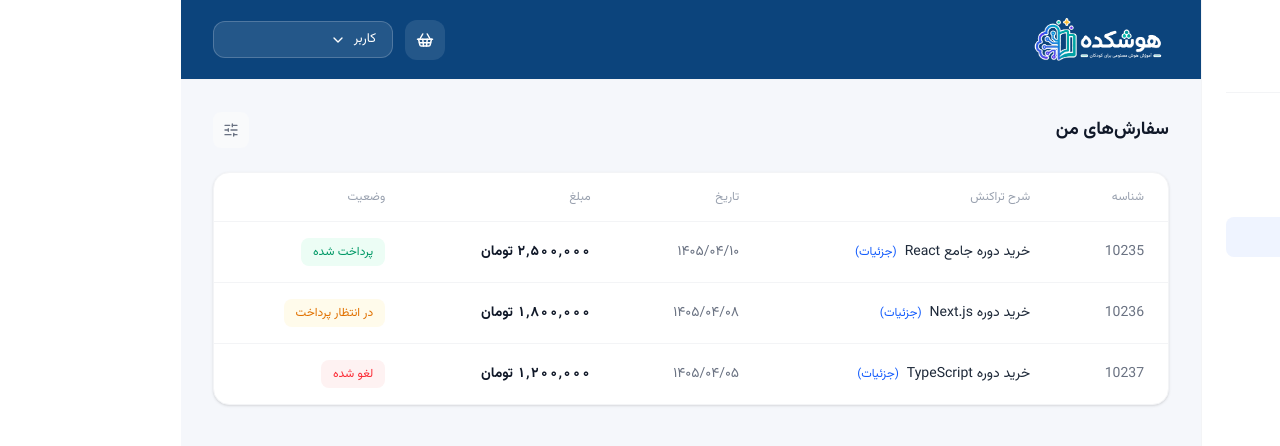
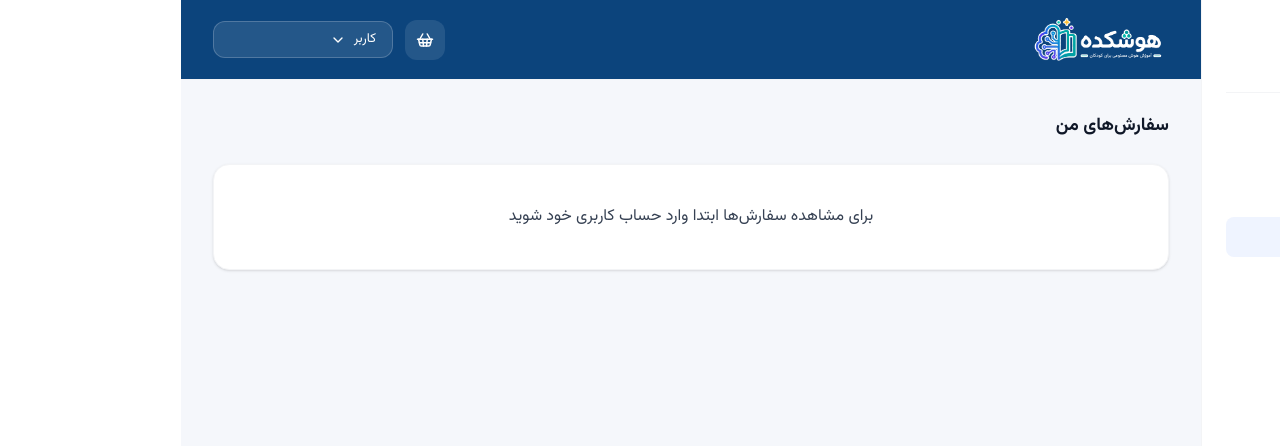
Before and after one commit to mohammad1394/hooshcadeh, a Next.js app in the folder frontend/: page /panel/payment in a window 1280 px wide. Shown: the top 446 px of the page. Built offline with nearby package versions, Linux system fonts and the light colour scheme.

Commit message:
add api for payment page

```diff
--- a/frontend/src/app/panel/payment/page.tsx
+++ b/frontend/src/app/panel/payment/page.tsx
@@ -1,101 +1,122 @@
 "use client";
 
 import { useEffect, useState } from "react";
-import Link from "next/link";
-import { SlidersHorizontal } from "lucide-react";
-
-type OrderStatus = "paid" | "canceled" | "pending";
+import { storage } from "@/lib/storage";
+import { getProfile } from "@/services/auth";
+import { useAuth } from "@/context/AuthContext";
+import { User } from "@/types/auth";
+import { toast } from "react-hot-toast";
 
 type Order = {
     id: string;
-    description: string;
+    title: string;
+    detail: string;
     date: string;
     amount: number;
-    status: OrderStatus;
     detailsHref?: string;
 };
 
-const statusConfig: Record<OrderStatus, { label: string; className: string }> = {
-    paid: {
-        label: "پرداخت شده",
-        className: "bg-emerald-50 text-emerald-600",
-    },
-    canceled: {
-        label: "لغو شده",
-        className: "bg-red-50 text-red-500",
-    },
-    pending: {
-        label: "در انتظار پرداخت",
-        className: "bg-amber-50 text-amber-600",
-    },
-};
+function toJalaliDate(isoDate: string): string {
+    const date = new Date(isoDate);
+
+    if (isNaN(date.getTime())) {
+        return isoDate;
+    }
+
+    return new Intl.DateTimeFormat("fa-IR-u-ca-persian", {
+        year: "numeric",
+        month: "2-digit",
+        day: "2-digit",
+    }).format(date);
+}
+
+function toJalaliDateTime(isoDate: string): string {
+    const date = new Date(isoDate);
+
+    if (isNaN(date.getTime())) {
+        return isoDate;
+    }
+
+    return new Intl.DateTimeFormat("fa-IR-u-ca-persian", {
+        year: "numeric",
+        month: "2-digit",
+        day: "2-digit",
+        hour: "2-digit",
+        minute: "2-digit",
+    }).format(date);
+}
 
 function OrdersPage() {
-    const [orders, setOrders] = useState<Order[]>([
-        {
-            id: "10235",
-            description: "خرید دوره جامع React",
-            date: "۱۴۰۵/۰۴/۱۰",
-            amount: 2500000,
-            status: "paid",
-            detailsHref: "/profile/orders/10235",
-        },
-        {
-            id: "10236",
-            description: "خرید دوره Next.js",
-            date: "۱۴۰۵/۰۴/۰۸",
-            amount: 1800000,
-            status: "pending",
-            detailsHref: "/profile/orders/10236",
-        },
-        {
-            id: "10237",
-            description: "خرید دوره TypeScript",
-            date: "۱۴۰۵/۰۴/۰۵",
-            amount: 1200000,
-            status: "canceled",
-            detailsHref: "/profile/orders/10237",
-        },
-    ]);
-
+    const { isLoggedIn, isInitialized } = useAuth();
+    const [profile, setProfile] = useState<User | null>(null);
     const [loading, setLoading] = useState(true);
+    const [error, setError] = useState<string | null>(null);
 
     useEffect(() => {
-        const fetchOrders = async () => {
+        if (!isInitialized) return;
+
+        if (!isLoggedIn) {
+            setLoading(false);
+            return;
+        }
+
+        let isMounted = true;
+
+        const fetchProfile = async () => {
             try {
-                setLoading(true);
+                const accessToken = storage.getAccessToken();
+                if (!accessToken) {
+                    setLoading(false);
+                    return;
+                }
 
-                // TODO:
-                // این قسمت را بعداً با API واقعی جایگزین کن.
-                // const data = await getOrders(accessToken);
-                // setOrders(data);
-
-                await new Promise((resolve) => setTimeout(resolve, 800));
-            } catch (error) {
-                console.error(error);
+                const data = await getProfile(accessToken);
+                if (isMounted) {
+                    setProfile(data);
+                }
+            } catch (err) {
+                console.error(err);
+                toast.error("دریافت اطلاعات کاربری با خطا مواجه شد");
+                if (isMounted) {
+                    setError("دریافت سفارش‌ها با خطا مواجه شد");
+                }
             } finally {
-                setLoading(false);
+                if (isMounted) {
+                    setLoading(false);
+                }
             }
         };
 
-        fetchOrders();
-    }, []);
+        fetchProfile();
+
+        return () => {
+            isMounted = false;
+        };
+    }, [isInitialized, isLoggedIn]);
+
+    const orders: Order[] = (profile?.transaction ?? []).map((t) => ({
+        id: String(t.id),
+        title: t.concept,
+        detail: t.text,
+        date: toJalaliDate(t.created_at),
+        amount: t.amount,
+    }));
 
     return (
         <div className="max-w-5xl" dir="rtl">
             {/* Header */}
             <div className="flex items-center justify-between mb-6">
-                <h1 className="text-lg font-bold text-gray-900">
-                    سفارش‌های من
-                </h1>
+                <h1 className="text-lg font-bold text-gray-900">سفارش‌های من</h1>
+            </div>
 
-                <button
-                    className="w-9 h-9 rounded-lg bg-gray-50 hover:bg-gray-100 flex items-center justify-center text-gray-500 transition-colors"
-                    aria-label="فیلتر"
-                >
-                    <SlidersHorizontal size={16} />
-                </button>
-            </div>
+            {/* Not logged in */}
+            {isInitialized && !isLoggedIn && (
+                <div className="bg-white rounded-2xl border border-gray-100 shadow-sm p-10 text-center">
+                    <p className="text-gray-700 font-medium">
+                        برای مشاهده سفارش‌ها ابتدا وارد حساب کاربری خود شوید
+                    </p>
+                </div>
+            )}
 
             {/* Loading */}
             {loading && (
@@ -109,15 +130,18 @@ function OrdersPage() {
                 </div>
             )}
 
+            {/* Error */}
+            {!loading && error && (
+                <div className="bg-white rounded-2xl border border-gray-100 shadow-sm p-10 text-center">
+                    <p className="text-red-500 font-medium">{error}</p>
+                </div>
+            )}
+
             {/* Empty */}
-            {!loading && orders.length === 0 && (
+            {!loading && !error && isLoggedIn && orders.length === 0 && (
                 <div className="bg-white rounded-2xl border border-gray-100 shadow-sm p-10 text-center">
                     <p className="text-4xl mb-3">🧾</p>
-
-                    <p className="text-gray-700 font-medium">
-                        هنوز سفارشی ثبت نکردی
-                    </p>
-
+                    <p className="text-gray-700 font-medium">هنوز سفارشی ثبت نکردی</p>
                     <p className="text-sm text-gray-400 mt-2">
                         سفارش‌هایی که ثبت کنی اینجا نمایش داده می‌شوند.
                     </p>
@@ -125,30 +149,16 @@ function OrdersPage() {
             )}
 
             {/* Desktop Table */}
-            {!loading && orders.length > 0 && (
+            {!loading && !error && orders.length > 0 && (
                 <div className="hidden md:block overflow-hidden rounded-2xl bg-white border border-gray-100 shadow-sm">
                     <table className="w-full text-sm">
                         <thead>
                         <tr className="border-b border-gray-100 text-gray-400 text-xs">
-                            <th className="text-right py-4 px-6 font-medium">
-                                شناسه
-                            </th>
-
-                            <th className="text-right py-4 px-6 font-medium">
-                                شرح تراکنش
-                            </th>
-
-                            <th className="text-right py-4 px-6 font-medium">
-                                تاریخ
-                            </th>
-
-                            <th className="text-right py-4 px-6 font-medium">
-                                مبلغ
-                            </th>
-
-                            <th className="text-right py-4 px-6 font-medium">
-                                وضعیت
-                            </th>
+                            <th className="text-right py-4 px-6 font-medium">شناسه</th>
+                            <th className="text-right py-4 px-6 font-medium">شرح تراکنش</th>
+                            <th className="text-right py-4 px-6 font-medium">توضیحات</th>
+                            <th className="text-right py-4 px-6 font-medium">تاریخ</th>
+                            <th className="text-right py-4 px-6 font-medium">مبلغ</th>
                         </tr>
                         </thead>
 
@@ -158,38 +168,11 @@ function OrdersPage() {
                                 key={order.id}
                                 className="border-b border-gray-100 last:border-none hover:bg-gray-50 transition-colors"
                             >
-                                <td className="py-4 px-6 text-gray-500 tabular-nums">
-                                    {order.id}
-                                </td>
-
-                                <td className="py-4 px-6">
-                                    <div className="flex items-center gap-2">
-                                            <span className="font-medium text-gray-800">
-                                                {order.description}
-                                            </span>
-
-                                        {order.detailsHref && (
-                                            <Link
-                                                href={order.detailsHref}
-                                                className="text-xs text-blue-600 hover:underline"
-                                            >
-                                                (جزئیات)
-                                            </Link>
-                                        )}
-                                    </div>
-                                </td>
-
-                                <td className="py-4 px-6 text-gray-500">
-                                    {order.date}
-                                </td>
-
-                                <td className="py-4 px-6 font-bold text-gray-900 tabular-nums">
-                                    {formatPrice(order.amount)}
-                                </td>
-
-                                <td className="py-4 px-6">
-                                    <StatusBadge status={order.status} />
-                                </td>
+                                <td className="py-4 px-6 text-gray-500 tabular-nums">{order.id}</td>
+                                <td className="py-4 px-6 text-gray-500">{order.title}</td>
+                                <td className="py-4 px-6 text-gray-500">{order.detail}</td>
+                                <td className="py-4 px-6">{order.date}</td>
+                                <td className="py-4 px-6 text-gray-500">{formatPrice(order.amount)}</td>
                             </tr>
                         ))}
                         </tbody>
@@ -198,7 +181,7 @@ function OrdersPage() {
             )}
 
             {/* Mobile Cards */}
-            {!loading && orders.length > 0 && (
+            {!loading && !error && orders.length > 0 && (
                 <div className="md:hidden flex flex-col gap-4">
                     {orders.map((order) => (
                         <div
@@ -207,21 +190,12 @@ function OrdersPage() {
                         >
                             <div className="flex justify-between items-start mb-3 gap-3">
                                 <div>
-                                    <p className="font-medium text-gray-800">
-                                        {order.description}
-                                    </p>
+                                    <p className="font-medium text-gray-800">{order.title}</p>
 
-                                    {order.detailsHref && (
-                                        <Link
-                                            href={order.detailsHref}
-                                            className="text-xs text-blue-600 hover:underline mt-1 inline-block"
-                                        >
-                                            مشاهده جزئیات
-                                        </Link>
+                                    {order.detail && (
+                                        <p className="text-xs text-gray-400 mt-1">{order.detail}</p>
                                     )}
                                 </div>
-
-                                <StatusBadge status={order.status} />
                             </div>
 
                             <div className="flex justify-between text-xs text-gray-400">
@@ -240,21 +214,8 @@ function OrdersPage() {
     );
 }
 
-function StatusBadge({ status }: { status: OrderStatus }) {
-    const config = statusConfig[status];
-
-    return (
-        <span
-            className={`inline-flex items-center rounded-lg px-3 py-1.5 text-xs font-medium ${config.className}`}
-        >
-            {config.label}
-        </span>
-    );
-}
-
 function formatPrice(value: number) {
     if (value === 0) return "رایگان";
-
     return `${value.toLocaleString("fa-IR")} تومان`;
 }
 
```
Also changed, not shown: frontend/src/types/auth.ts (+9 -1 lines).
